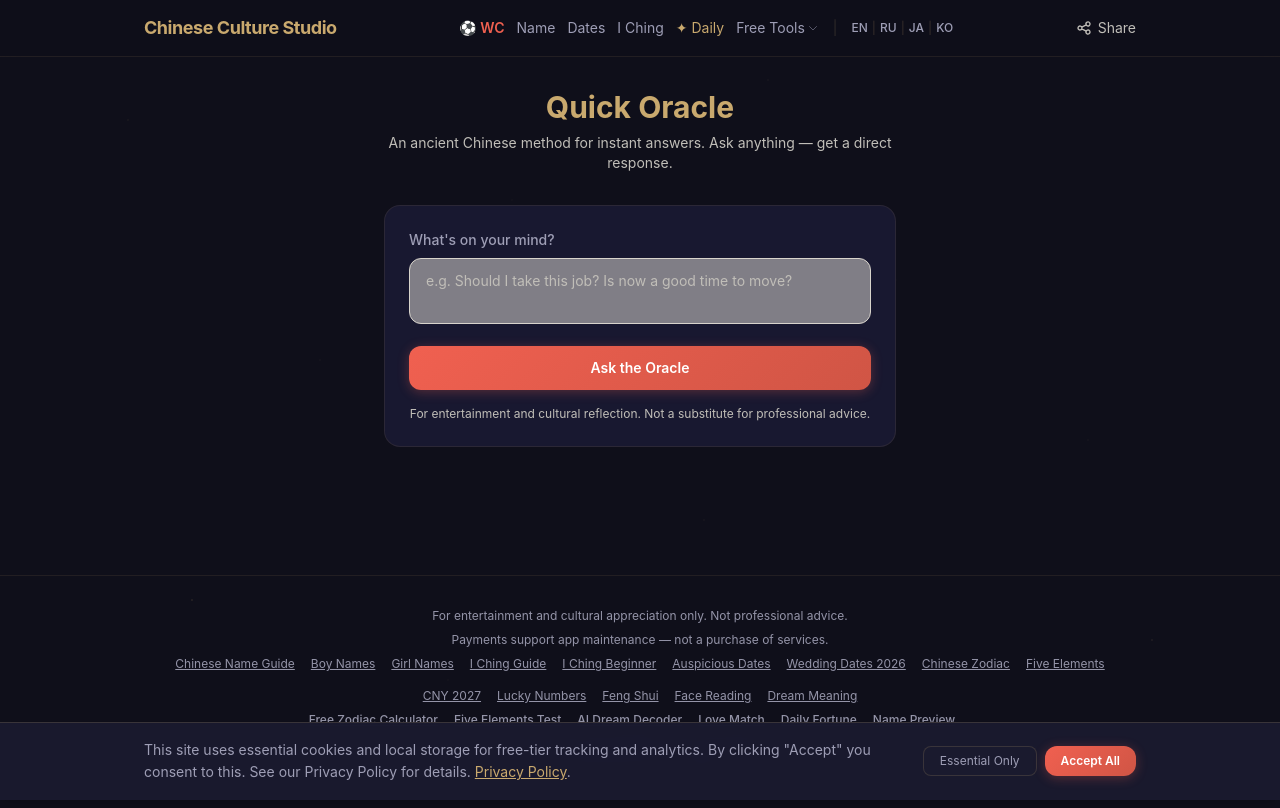
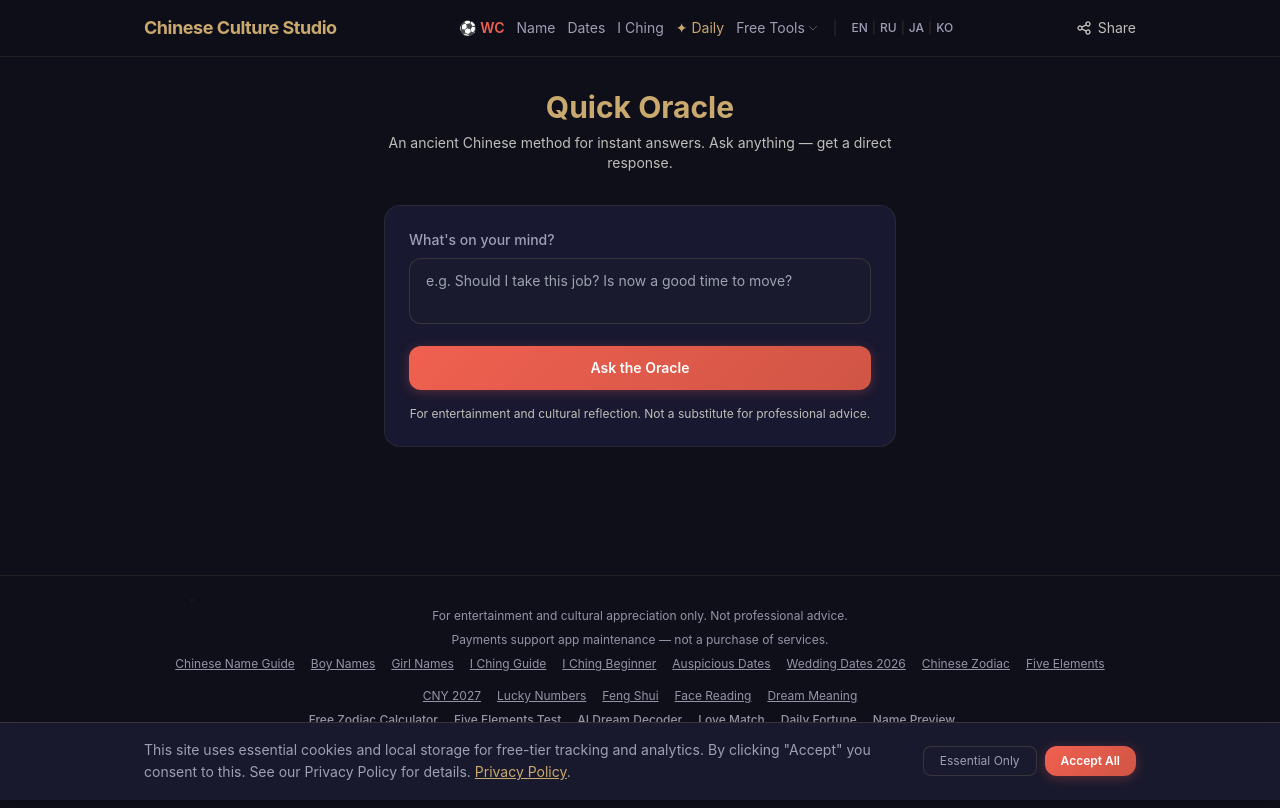
Before and after one commit to lionpon/chinese-culture-app, a Next.js app: page /about/tools/quick-oracle in a window 1280 px wide. Built offline with nearby package versions, Linux system fonts and the light colour scheme; no server answers; the database is empty.

Commit message:
fix: quick oracle textarea — dark bg made input text invisible on light theme

```diff
--- a/src/app/[locale]/tools/quick-oracle/page.tsx
+++ b/src/app/[locale]/tools/quick-oracle/page.tsx
@@ -100,7 +100,9 @@ export default function QuickOraclePage() {
             onChange={(e) => setQuestion(e.target.value)}
             placeholder={t("questionPlaceholder")}
             rows={2}
-            className="w-full px-4 py-3 rounded-xl bg-stone-800/50 border border-stone-700 text-stone-200 placeholder-stone-500 text-sm resize-none focus:outline-none focus:border-stone-500 transition-colors"
+            className="w-full px-4 py-3 rounded-xl border border-stone-300 text-sm resize-none focus:outline-none focus:ring-2 focus:ring-amber-300 transition-colors"
+            style={{ backgroundColor: "var(--bg-surface)", color: "var(--text-primary)" }}
+
           />
         </div>
         <button type="submit" disabled={loading} className="w-full py-3 rounded-xl text-sm font-semibold btn-primary disabled:opacity-60">
```
